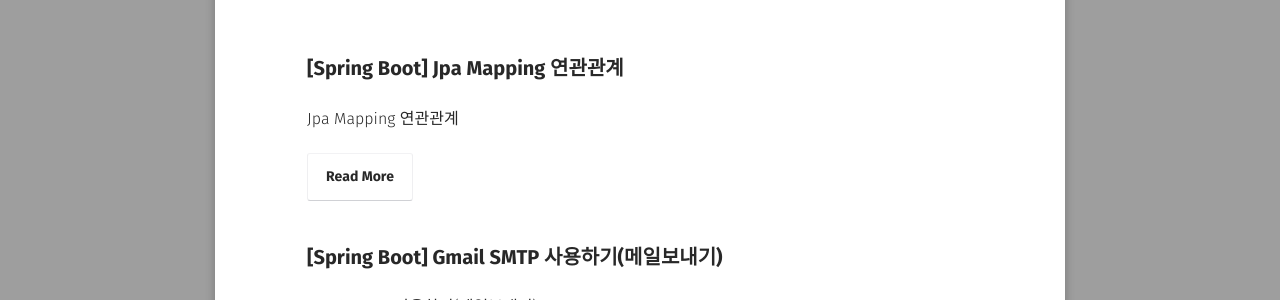
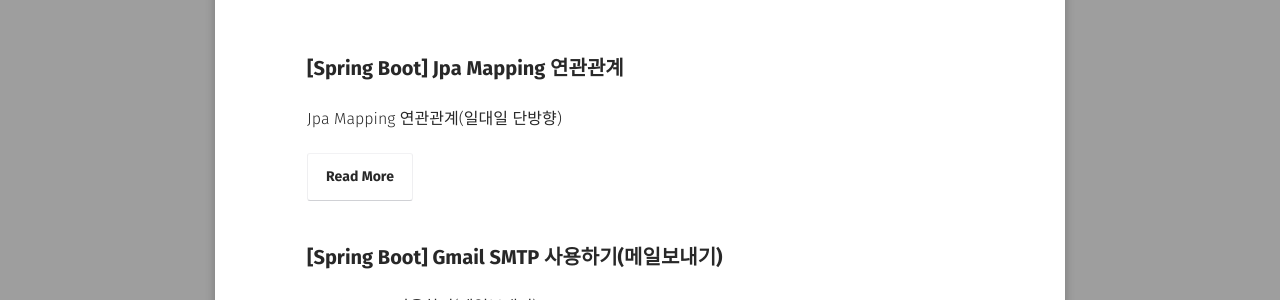
Before and after one commit to GayeonYoon/GayeonYoon.github.io, a Jekyll site: the page built from springBoot/index.md, in a window 1280 px wide. Shown: the part 249-549 px from the top of the page. Built offline with Jekyll 4.4.1, drawn with Linux system fonts in a browser that asks for light colours; some web fonts are replaced.

Commit message:
Update and rename 2021-08-24-JPA-MAPPING.md to 2021-08-24-JPA-MAPPING-OneToOne.md

```diff
--- a/_posts/2021-08-24-JPA-MAPPING.md
+++ b/_posts/2021-08-24-JPA-MAPPING-OneToOne.md
@@ -1,8 +1,8 @@
 ---
 layout: post
-title: "[Spring Boot] Jpa Mapping 연관관계"
+title: "[Spring Boot] Jpa Mapping 연관관계 "
 date: 2021-08-24
-excerpt: "Jpa Mapping 연관관계"
+excerpt: "Jpa Mapping 연관관계(일대일 단방향)"
 tags: [SpringBoot, Java, REST API, JPA, Hibernate, Swagger, Eclipse]
 comments: false
 spring: true
@@ -14,7 +14,7 @@ feature: /assets/img/spring_boot_logo.jpg
 
 # 연관관계 (단방향과 양방향)
 
-* 연관관계 매핑
+## 연관관계 매핑
 - 방향 : 단방향, 양방향
 - 다중성 : 일대일, 일대다, 다대일, 다대다
 - 연관관계 주인 : 객체 양방향 연관관계는 주인이 필요함!
```
